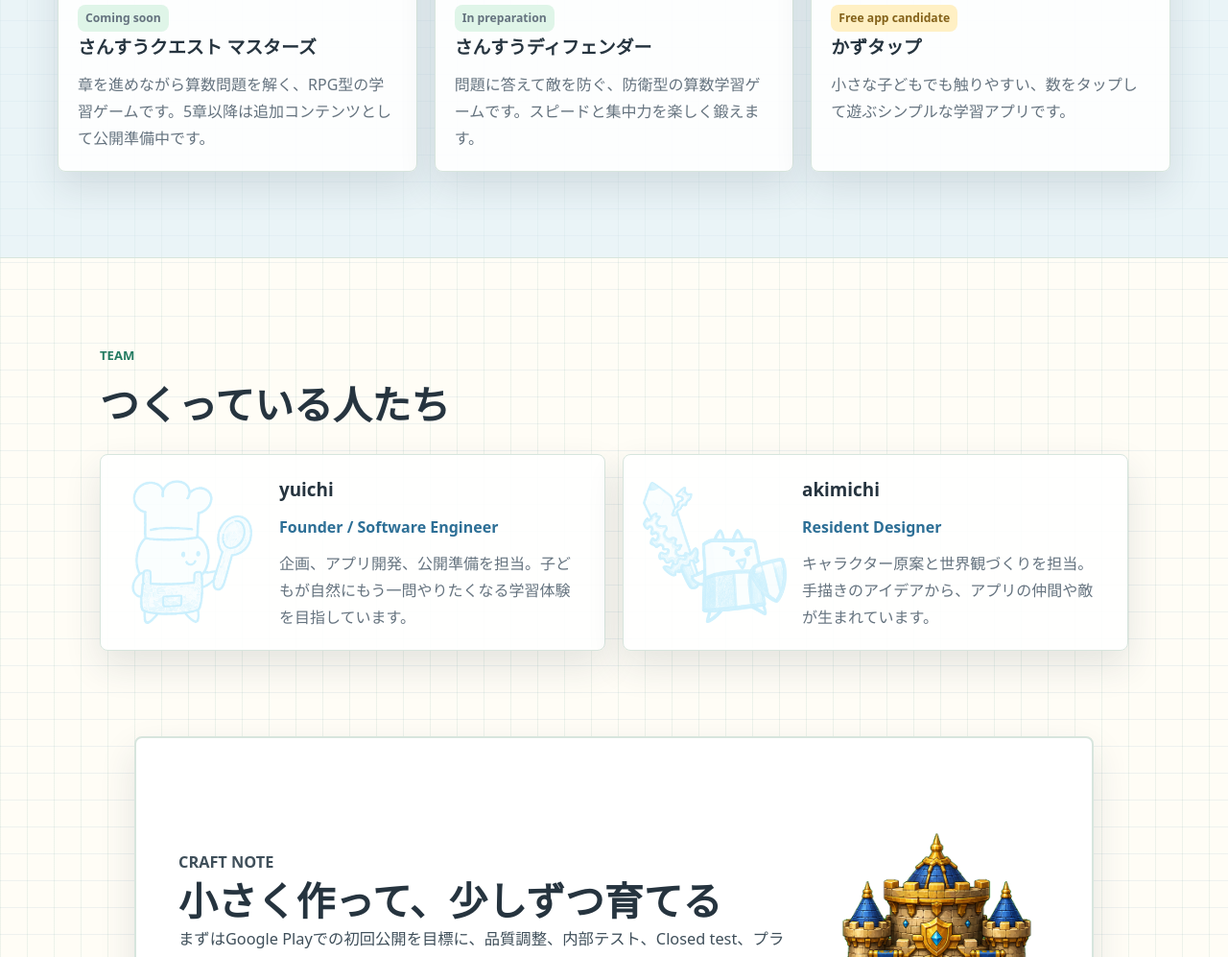
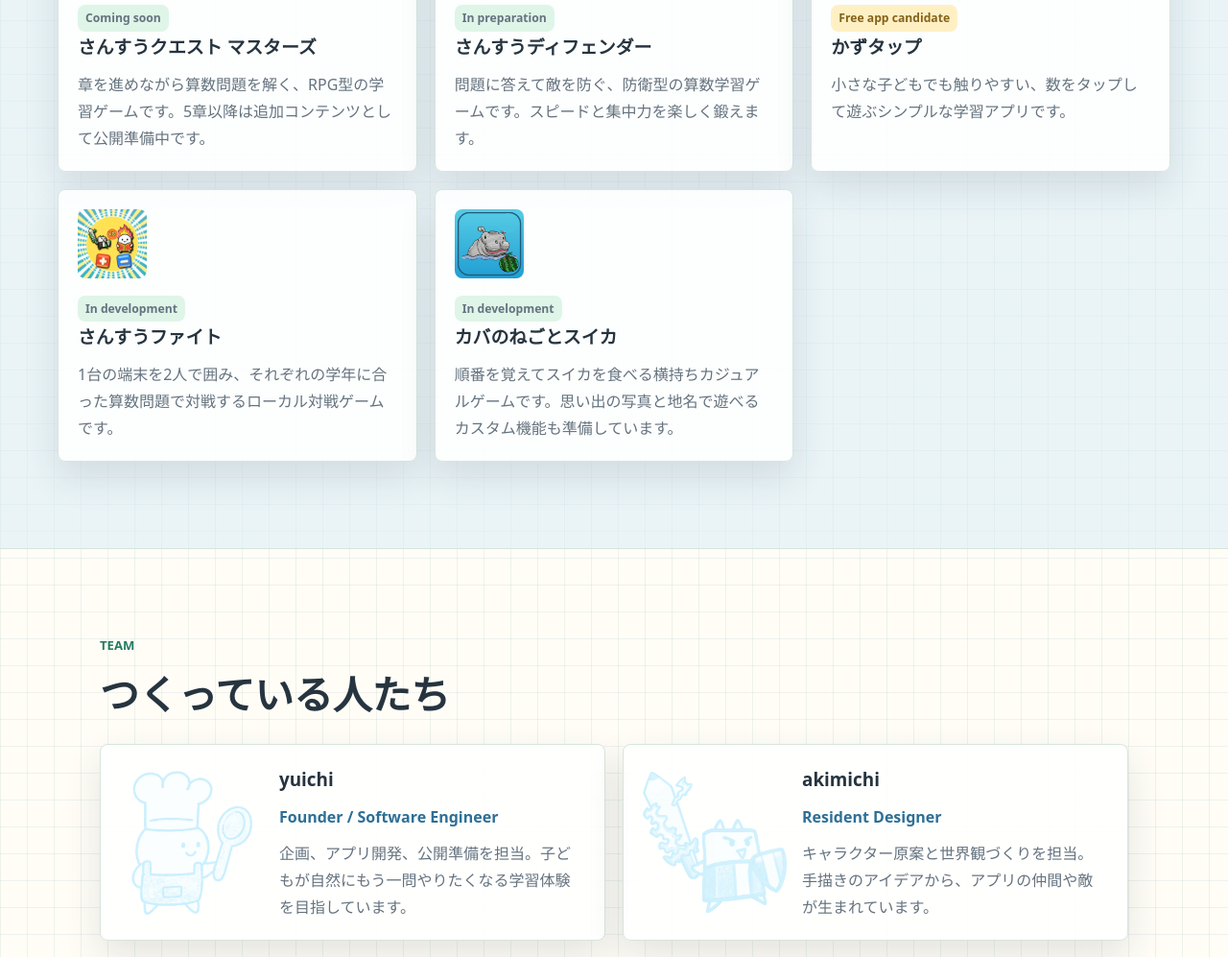
Before and after one commit to davow3/educraft-creators-site, a plain HTML site: page index.html in a window 1280 px wide. Shown: the part 1546-2543 px from the top of the page at 96% size. Drawn offline with Linux system fonts and the light colour scheme.

Commit message:
Add Math Fight and Kaba to website

```diff
--- a/index.html
+++ b/index.html
@@ -100,6 +100,22 @@
             <p>小さな子どもでも触りやすい、数をタップして遊ぶシンプルな学習アプリです。</p>
           </div>
         </article>
+        <article class="app-card">
+          <img src="assets/app-fight.png" alt="さんすうファイトのアプリアイコン">
+          <div>
+            <p class="status">In development</p>
+            <h3>さんすうファイト</h3>
+            <p>1台の端末を2人で囲み、それぞれの学年に合った算数問題で対戦するローカル対戦ゲームです。</p>
+          </div>
+        </article>
+        <article class="app-card">
+          <img src="assets/app-kaba.png" alt="カバのねごとスイカのアプリアイコン">
+          <div>
+            <p class="status">In development</p>
+            <h3>カバのねごとスイカ</h3>
+            <p>順番を覚えてスイカを食べる横持ちカジュアルゲームです。思い出の写真と地名で遊べるカスタム機能も準備しています。</p>
+          </div>
+        </article>
       </div>
     </section>
 
```
Also changed, not shown: docs/site-change-log.md (+7 -0 lines), privacy.html (+12 -4 lines), assets/app-fight.png (added), assets/app-kaba.png (added).
